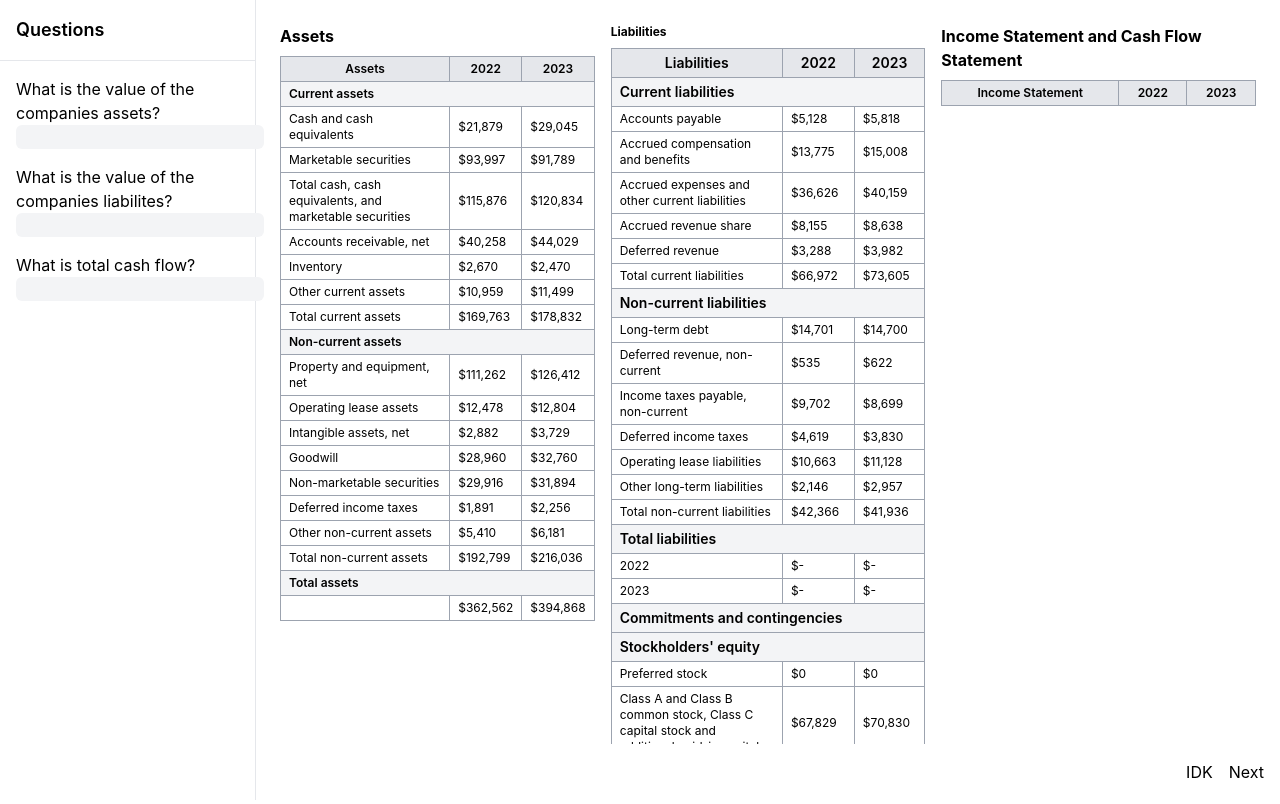
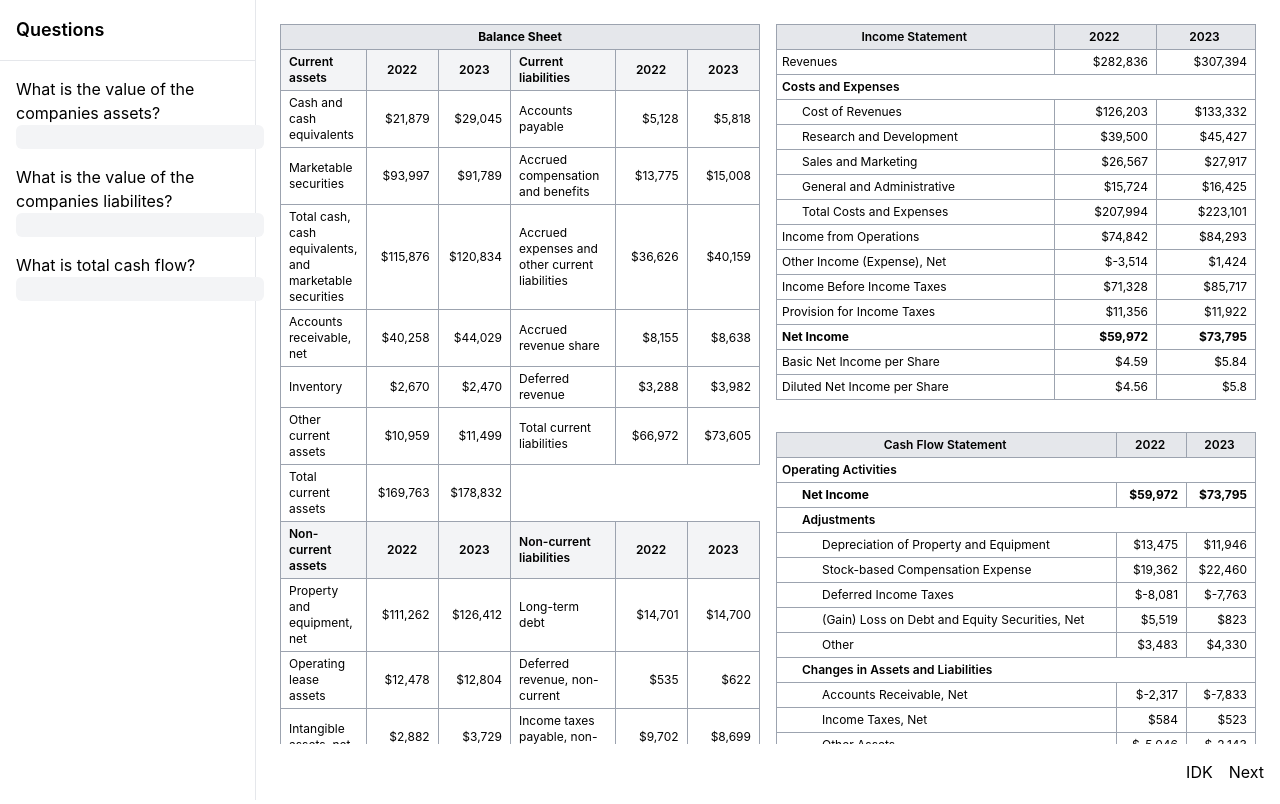
Before and after one commit to sam-schnaars/cal-hacks, a React (Create React App) app: page / in a window 1280 px wide. Built offline with nearby package versions, Linux system fonts and the light colour scheme.

Commit message:
mvp table formatting

```diff
--- a/src/App.js
+++ b/src/App.js
@@ -5,8 +5,7 @@ import Quiz from './components/Quiz';
 import AssetsTable from './components/AssetsTable.js';
 import LiabilitiesTable from './components/LiabilitiesTable.js';
 import IncomeAndCashFlowTable from './components/IncomeAndCashFlowTable.js';
-
-
+import BalanceSheetTable from './components/BalanceSheetTable.js';
 
 function App() {
 
@@ -54,8 +53,7 @@ function App() {
       <div className="flex-1 flex flex-col">
         <main className="flex-1 p-6 overflow-auto">
           <div className="flex flex-row space-x-4">
-            <div className="flex-1"><AssetsTable/></div>
-            <div className="flex-1"><LiabilitiesTable/></div>
+            <div className="flex-1"><BalanceSheetTable/></div>
             <div className="flex-1"><IncomeAndCashFlowTable/></div>
           </div>
         </main>
--- /dev/null
+++ b/src/components/BalanceSheetTable.js
@@ -0,0 +1,105 @@
+import React from 'react';
+import data from "../google_balance_sheet.json";
+
+const BalanceSheetTable = () => {
+  const assetsData = data.Assets;
+  const liabilitiesData = data["Liabilities and Stockholders' Equity"];
+
+  const formatNumber = (num) => {
+    if (num === undefined || num === null) return '-';
+    return num.toString().replace(/\B(?=(\d{3})+(?!\d))/g, ",");
+  };
+
+  const renderCombinedRows = (assetsItems, liabilitiesItems) => {
+    const rows = [];
+    const assetEntries = Object.entries(assetsItems);
+    const liabilityEntries = Object.entries(liabilitiesItems);
+    const maxLength = Math.max(assetEntries.length, liabilityEntries.length);
+
+    for (let i = 0; i < maxLength; i++) {
+      const assetItem = assetEntries[i] || [];
+      const liabilityItem = liabilityEntries[i] || [];
+
+      rows.push(
+        <tr key={`row-${i}`}>
+          <td className={`${assetItem[0] ? 'border border-gray-400' : ''} px-2 py-1 text-xs`}>{assetItem[0] || ''}</td>
+          <td className={`${assetItem[1] ? 'border border-gray-400' : ''} px-2 py-1 text-xs text-right`}>{assetItem[1] ? `$${formatNumber(assetItem[1]['2022'])}` : ''}</td>
+          <td className={`${assetItem[1] ? 'border border-gray-400' : ''} px-2 py-1 text-xs text-right`}>{assetItem[1] ? `$${formatNumber(assetItem[1]['2023'])}` : ''}</td>
+          <td className={`${liabilityItem[0] ? 'border border-gray-400' : ''} px-2 py-1 text-xs`}>{liabilityItem[0] || ''}</td>
+          <td className={`${liabilityItem[1] ? 'border border-gray-400' : ''} px-2 py-1 text-xs text-right`}>{liabilityItem[1] ? `$${formatNumber(liabilityItem[1]['2022'])}` : ''}</td>
+          <td className={`${liabilityItem[1] ? 'border border-gray-400' : ''} px-2 py-1 text-xs text-right`}>{liabilityItem[1] ? `$${formatNumber(liabilityItem[1]['2023'])}` : ''}</td>
+        </tr>
+      );
+    }
+
+    return rows;
+  };
+
+  const generateCombinedTableRows = (assetsData, liabilitiesData) => {
+    const rows = [];
+    const assetCategories = Object.entries(assetsData);
+    const liabilityCategories = Object.entries(liabilitiesData);
+    const maxCategories = Math.max(assetCategories.length, liabilityCategories.length);
+
+    for (let i = 0; i < maxCategories; i++) {
+      const [assetCategory, assetItems] = assetCategories[i] || [];
+      const [liabilityCategory, liabilityItems] = liabilityCategories[i] || [];
+
+      if (assetCategory || liabilityCategory) {
+        rows.push(
+          <tr key={`category-${i}`}>
+            <td className={`${assetCategory ? 'border border-gray-400 bg-gray-100' : ''} px-2 py-1 text-xs font-semibold`}>{assetCategory || ''}</td>
+            {assetCategory && (
+              <>
+                <td className="border border-gray-400 bg-gray-100 px-2 py-1 text-xs font-semibold text-center">2022</td>
+                <td className="border border-gray-400 bg-gray-100 px-2 py-1 text-xs font-semibold text-center">2023</td>
+              </>
+            )}
+            {!assetCategory && (
+              <>
+                <td></td>
+                <td></td>
+              </>
+            )}
+            <td className={`${liabilityCategory ? 'border border-gray-400 bg-gray-100' : ''} px-2 py-1 text-xs font-semibold`}>{liabilityCategory || ''}</td>
+            {liabilityCategory && (
+              <>
+                <td className="border border-gray-400 bg-gray-100 px-2 py-1 text-xs font-semibold text-center">2022</td>
+                <td className="border border-gray-400 bg-gray-100 px-2 py-1 text-xs font-semibold text-center">2023</td>
+              </>
+            )}
+            {!liabilityCategory && (
+              <>
+                <td></td>
+                <td></td>
+              </>
+            )}
+          </tr>
+        );
+      }
+
+      if (assetItems || liabilityItems) {
+        rows.push(...renderCombinedRows(assetItems || {}, liabilityItems || {}));
+      }
+    }
+
+    return rows;
+  };
+
+  return (
+    <div>
+      <table className="border-collapse w-full">
+        <thead>
+          <tr>
+            <th colSpan="6" className="border border-gray-400 px-2 py-1 text-xs font-bold bg-gray-200">Balance Sheet</th>
+          </tr>
+        </thead>
+        <tbody>
+          {generateCombinedTableRows(assetsData, liabilitiesData)}
+        </tbody>
+      </table>
+    </div>
+  );
+};
+
+export default BalanceSheetTable;
--- a/src/components/IncomeAndCashFlowTable.js
+++ b/src/components/IncomeAndCashFlowTable.js
@@ -1,5 +1,6 @@
 import React from 'react';
-import data from "../google_income_and_cash_flow_statements.json";
+import incomeData from "../google_income_statement.json";
+import cashFlowData from "../google_cash_flow.json";
 
 const IncomeAndCashFlowTable = () => {
   const formatNumber = (num) => {
@@ -13,17 +14,18 @@ const IncomeAndCashFlowTable = () => {
         return (
           <React.Fragment key={item}>
             <tr>
-              <td colSpan="3" className={`border border-gray-400 px-2 py-1 text-xs font-semibold bg-gray-${100 + depth * 100}`} style={{paddingLeft: `${depth * 20}px`}}>{item}</td>
+              <td colSpan="3" className={`border border-gray-400 px-2 py-1 text-xs font-semibold`} style={{paddingLeft: `${5 + depth * 20}px`}}>{item}</td>
             </tr>
             {renderRows(values, depth + 1)}
           </React.Fragment>
         );
       } else {
+        const isBold = item === 'Net Income' || item.toLowerCase().startsWith('net cash') || item === 'Cash and Cash Equivalents at End of Period';
         return (
           <tr key={item}>
-            <td className="border border-gray-400 px-2 py-1 text-xs" style={{paddingLeft: `${depth * 20}px`}}>{item}</td>
-            <td className="border border-gray-400 px-2 py-1 text-xs text-right">{typeof values['2022'] === 'number' ? '$' : ''}{formatNumber(values['2022'])}</td>
-            <td className="border border-gray-400 px-2 py-1 text-xs text-right">{typeof values['2023'] === 'number' ? '$' : ''}{formatNumber(values['2023'])}</td>
+            <td className={`border border-gray-400 px-2 py-1 text-xs ${isBold ? 'font-bold' : ''}`} style={{paddingLeft: `${5 + depth * 20}px`}}>{item}</td>
+            <td className={`border border-gray-400 px-2 py-1 text-xs text-right ${isBold ? 'font-bold' : ''}`} style={{paddingLeft: '5px'}}>{typeof values['2022'] === 'number' ? '$' : ''}{formatNumber(values['2022'])}</td>
+            <td className={`border border-gray-400 px-2 py-1 text-xs text-right ${isBold ? 'font-bold' : ''}`} style={{paddingLeft: '5px'}}>{typeof values['2023'] === 'number' ? '$' : ''}{formatNumber(values['2023'])}</td>
           </tr>
         );
       }
@@ -32,17 +34,29 @@ const IncomeAndCashFlowTable = () => {
 
   return (
     <div>
-      <h2 className='font-bold text-base mb-2'>Income Statement and Cash Flow Statement</h2>
+      <table className="border-collapse w-full mb-8">
+        <thead>
+          <tr>
+            <th className="border border-gray-400 px-2 py-1 text-xs font-semibold bg-gray-200" style={{paddingLeft: '5px'}}>Income Statement</th>
+            <th className="border border-gray-400 px-2 py-1 text-xs font-semibold bg-gray-200" style={{paddingLeft: '5px'}}>2022</th>
+            <th className="border border-gray-400 px-2 py-1 text-xs font-semibold bg-gray-200" style={{paddingLeft: '5px'}}>2023</th>
+          </tr>
+        </thead>
+        <tbody>
+          {renderRows(incomeData)}
+        </tbody>
+      </table>
+
       <table className="border-collapse w-full">
         <thead>
           <tr>
-            <th className="border border-gray-400 px-2 py-1 text-xs font-semibold bg-gray-200">Income Statement</th>
-            <th className="border border-gray-400 px-2 py-1 text-xs font-semibold bg-gray-200">2022</th>
-            <th className="border border-gray-400 px-2 py-1 text-xs font-semibold bg-gray-200">2023</th>
+            <th className="border border-gray-400 px-2 py-1 text-xs font-semibold bg-gray-200" style={{paddingLeft: '5px'}}>Cash Flow Statement</th>
+            <th className="border border-gray-400 px-2 py-1 text-xs font-semibold bg-gray-200" style={{paddingLeft: '5px'}}>2022</th>
+            <th className="border border-gray-400 px-2 py-1 text-xs font-semibold bg-gray-200" style={{paddingLeft: '5px'}}>2023</th>
           </tr>
         </thead>
         <tbody>
-          {renderRows(data)}
+          {renderRows(cashFlowData)}
         </tbody>
       </table>
     </div>
--- a/src/google_balance_sheet.json
+++ b/src/google_balance_sheet.json
@@ -62,11 +62,11 @@
         "Total non-current assets": {
           "2022": 192799,
           "2023": 216036
-        }
         },
         "Total assets": {
           "2022": 362562,
           "2023": 394868
+        }
       }
     },
     "Liabilities and Stockholders' Equity": {
@@ -124,13 +124,12 @@
         "Total non-current liabilities": {
           "2022": 42366,
           "2023": 41936
-        }
         },
         "Total liabilities": {
           "2022": 109338,
           "2023": 115541
+        }
       },
-      "Commitments and contingencies": {},
       "Stockholders' equity": {
         "Preferred stock": {
           "2022": 0,
@@ -151,7 +150,6 @@
         "Total stockholders' equity": {
           "2022": 253224,
           "2023": 279327
-        }
         },
         "Total liabilities and stockholders' equity": {
           "2022": 362562,
@@ -159,3 +157,4 @@
         }
       }
     }
+  }
--- a/src/google_cash_flow.json
+++ b/src/google_cash_flow.json
@@ -1,5 +1,4 @@
 {
-    "Cash Flow Statement": {
     "Operating Activities": {
       "Net Income": {
         "2022": 59972,
@@ -139,4 +138,3 @@
       "2023": 24048
     }
 }
-}
--- a/src/google_income_statement.json
+++ b/src/google_income_statement.json
@@ -1,5 +1,4 @@
 {
-  "Income Statement": {
   "Revenues": {
     "2022": 282836,
     "2023": 307394
@@ -55,4 +54,3 @@
     "2023": 5.80
   }
 }
-}
```
Lines whose indentation alone changed are shown as unchanged.
